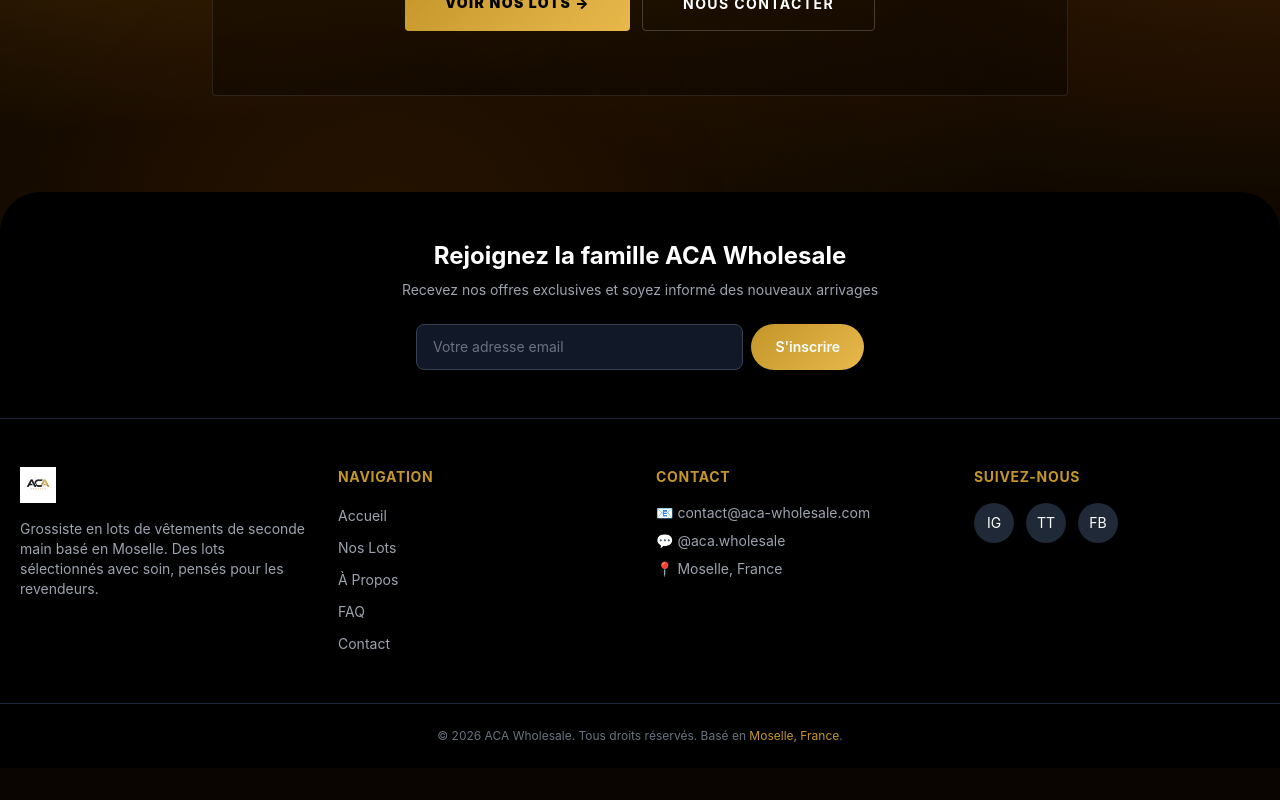
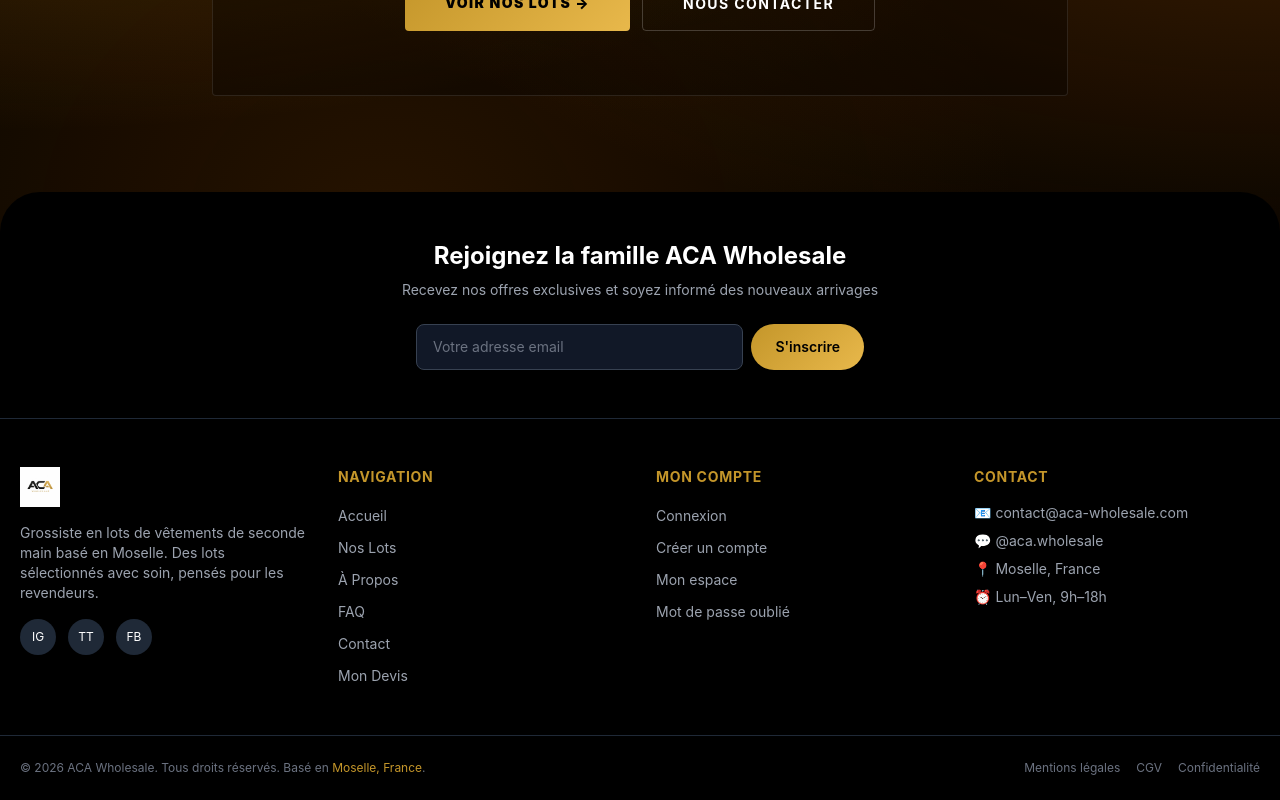
Before and after one commit to acawholesale/aca-wholesale, a Next.js app: page / in a window 1280 px wide. Shown: the part 6963-7763 px from the top of the page. Before the commit the page ends 7731 px from the top, so only its background shows below. Built offline with nearby package versions, Linux system fonts and the light colour scheme.

Commit message:
feat: footer - logo réel, colonne Mon Compte, horaires, copyright

```diff
--- a/components/Footer.js
+++ b/components/Footer.js
@@ -1,5 +1,4 @@
 import Link from 'next/link'
-import Image from 'next/image'
 
 export default function Footer() {
   return (
@@ -20,7 +19,8 @@ export default function Footer() {
               onBlur={(e) => e.target.style.borderColor = '#374151'}
             />
             <button
-              className="text-white px-6 py-3 font-semibold text-sm transition-all rounded-full"
+              type="button"
+              className="text-black px-6 py-3 font-semibold text-sm transition-all rounded-full"
               style={{ background: 'linear-gradient(135deg, #C4962A, #E8B84B)' }}
             >
               S&apos;inscrire
@@ -35,26 +35,26 @@ export default function Footer() {
           {/* Brand */}
           <div className="col-span-2 md:col-span-1">
             <div className="mb-4">
-              <Image
+              <img
                 src="/logo.png"
                 alt="ACA Wholesale"
-                width={120}
-                height={40}
-                className="h-9 w-auto object-contain"
+                style={{ height: '40px', width: 'auto', objectFit: 'contain' }}
               />
             </div>
-            <p className="text-gray-400 text-xs md:text-sm leading-relaxed">
+            <p className="text-gray-400 text-xs md:text-sm leading-relaxed mb-4">
               Grossiste en lots de vêtements de seconde main basé en Moselle.
               Des lots sélectionnés avec soin, pensés pour les revendeurs.
             </p>
+            <div className="flex gap-3">
+              <a href="#" className="w-9 h-9 bg-gray-800 flex items-center justify-center hover:bg-gray-700 transition-colors rounded-full text-xs">IG</a>
+              <a href="#" className="w-9 h-9 bg-gray-800 flex items-center justify-center hover:bg-gray-700 transition-colors rounded-full text-xs">TT</a>
+              <a href="#" className="w-9 h-9 bg-gray-800 flex items-center justify-center hover:bg-gray-700 transition-colors rounded-full text-xs">FB</a>
+            </div>
           </div>
 
           {/* Navigation */}
           <div>
-            <h4
-              className="font-bold text-xs md:text-sm uppercase tracking-wider mb-3 md:mb-4"
-              style={{ color: '#C4962A' }}
-            >
+            <h4 className="font-bold text-xs md:text-sm uppercase tracking-wider mb-3 md:mb-4" style={{ color: '#C4962A' }}>
               Navigation
             </h4>
             <ul className="space-y-2">
@@ -63,63 +63,47 @@ export default function Footer() {
               <li><Link href="/a-propos" className="text-gray-400 text-xs md:text-sm hover:text-white transition-colors">À Propos</Link></li>
               <li><Link href="/faq" className="text-gray-400 text-xs md:text-sm hover:text-white transition-colors">FAQ</Link></li>
               <li><Link href="/contact" className="text-gray-400 text-xs md:text-sm hover:text-white transition-colors">Contact</Link></li>
+              <li><Link href="/panier" className="text-gray-400 text-xs md:text-sm hover:text-white transition-colors">Mon Devis</Link></li>
+            </ul>
+          </div>
+
+          {/* Compte */}
+          <div>
+            <h4 className="font-bold text-xs md:text-sm uppercase tracking-wider mb-3 md:mb-4" style={{ color: '#C4962A' }}>
+              Mon Compte
+            </h4>
+            <ul className="space-y-2">
+              <li><Link href="/login" className="text-gray-400 text-xs md:text-sm hover:text-white transition-colors">Connexion</Link></li>
+              <li><Link href="/register" className="text-gray-400 text-xs md:text-sm hover:text-white transition-colors">Créer un compte</Link></li>
+              <li><Link href="/compte" className="text-gray-400 text-xs md:text-sm hover:text-white transition-colors">Mon espace</Link></li>
+              <li><Link href="/mot-de-passe-oublie" className="text-gray-400 text-xs md:text-sm hover:text-white transition-colors">Mot de passe oublié</Link></li>
             </ul>
           </div>
 
           {/* Contact */}
           <div>
-            <h4
-              className="font-bold text-xs md:text-sm uppercase tracking-wider mb-3 md:mb-4"
-              style={{ color: '#C4962A' }}
-            >
+            <h4 className="font-bold text-xs md:text-sm uppercase tracking-wider mb-3 md:mb-4" style={{ color: '#C4962A' }}>
               Contact
             </h4>
             <ul className="space-y-2 text-gray-400 text-xs md:text-sm">
               <li>📧 contact@aca-wholesale.com</li>
               <li>💬 @aca.wholesale</li>
               <li>📍 Moselle, France</li>
+              <li>⏰ Lun–Ven, 9h–18h</li>
             </ul>
-            <div className="flex gap-3 mt-4 md:hidden">
-              <a href="#" className="w-9 h-9 bg-gray-800 flex items-center justify-center hover:bg-gray-700 transition-colors rounded-full">
-                <span className="text-xs">IG</span>
-              </a>
-              <a href="#" className="w-9 h-9 bg-gray-800 flex items-center justify-center hover:bg-gray-700 transition-colors rounded-full">
-                <span className="text-xs">TT</span>
-              </a>
-              <a href="#" className="w-9 h-9 bg-gray-800 flex items-center justify-center hover:bg-gray-700 transition-colors rounded-full">
-                <span className="text-xs">FB</span>
-              </a>
-            </div>
-          </div>
-
-          {/* Social - desktop only */}
-          <div className="hidden md:block">
-            <h4
-              className="font-bold text-sm uppercase tracking-wider mb-4"
-              style={{ color: '#C4962A' }}
-            >
-              Suivez-nous
-            </h4>
-            <div className="flex gap-3">
-              <a href="#" className="w-10 h-10 bg-gray-800 flex items-center justify-center hover:bg-gray-700 transition-colors rounded-full">
-                <span className="text-sm">IG</span>
-              </a>
-              <a href="#" className="w-10 h-10 bg-gray-800 flex items-center justify-center hover:bg-gray-700 transition-colors rounded-full">
-                <span className="text-sm">TT</span>
-              </a>
-              <a href="#" className="w-10 h-10 bg-gray-800 flex items-center justify-center hover:bg-gray-700 transition-colors rounded-full">
-                <span className="text-sm">FB</span>
-              </a>
-            </div>
           </div>
         </div>
       </div>
 
       {/* Copyright */}
       <div className="border-t border-gray-800">
-        <div className="max-w-7xl mx-auto px-5 py-5 md:py-6 text-center text-gray-500 text-[10px] md:text-xs">
-          © 2026 ACA Wholesale. Tous droits réservés. Basé en{' '}
-          <span style={{ color: '#C4962A' }}>Moselle, France</span>.
+        <div className="max-w-7xl mx-auto px-5 py-5 md:py-6 flex flex-col md:flex-row items-center justify-between gap-3 text-gray-500 text-[10px] md:text-xs">
+          <span>© 2026 ACA Wholesale. Tous droits réservés. Basé en <span style={{ color: '#C4962A' }}>Moselle, France</span>.</span>
+          <div className="flex gap-4">
+            <Link href="/faq" className="hover:text-white transition-colors">Mentions légales</Link>
+            <Link href="/faq" className="hover:text-white transition-colors">CGV</Link>
+            <Link href="/faq" className="hover:text-white transition-colors">Confidentialité</Link>
+          </div>
         </div>
       </div>
     </footer>
```
